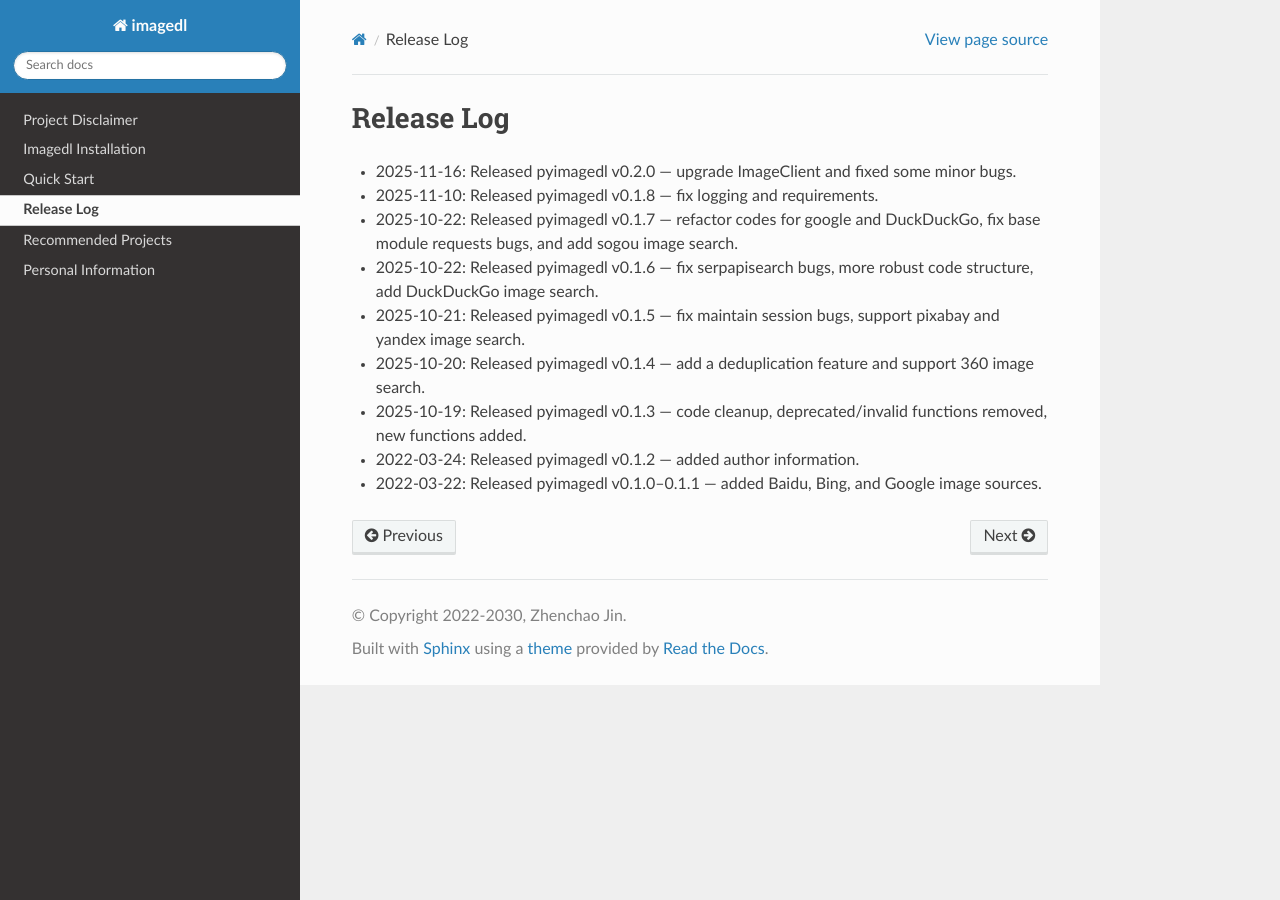
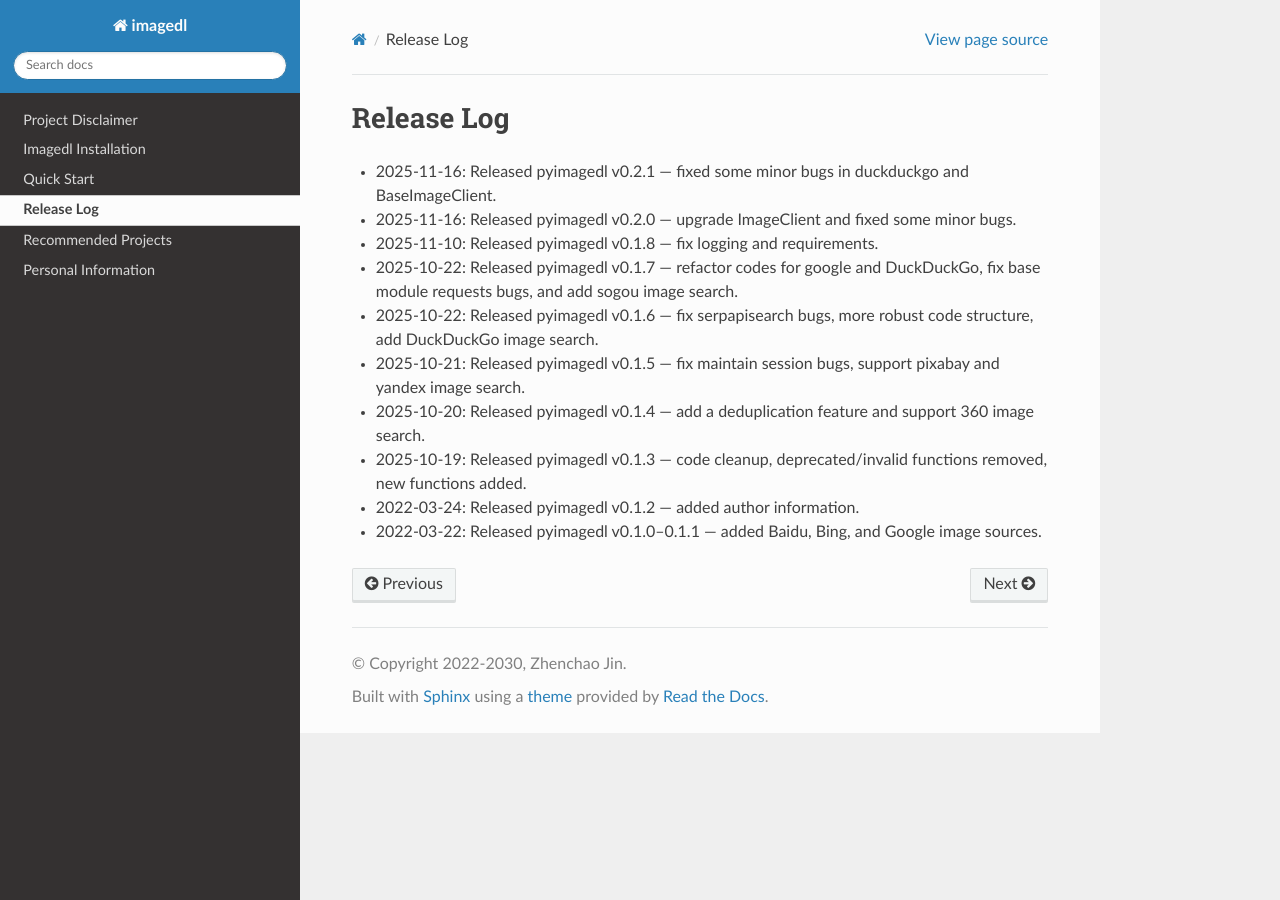
Before and after one commit to CharlesPikachu/imagedl, a Sphinx documentation site: the page built from docs/Changelog.md, in a window 1280 px wide. Built offline with Sphinx 7.4.7 and the Read the Docs theme 3.1.0, drawn with Linux system fonts in a browser that asks for light colours.

Commit message:
pass workflow, release imagedl v0.2.1

```diff
--- a/docs/Changelog.md
+++ b/docs/Changelog.md
@@ -1,4 +1,6 @@
 # Release Log
+
+- 2025-11-16: Released pyimagedl v0.2.1 — fixed some minor bugs in duckduckgo and BaseImageClient.
 
 - 2025-11-16: Released pyimagedl v0.2.0 — upgrade ImageClient and fixed some minor bugs.
 
--- a/docs/conf.py
+++ b/docs/conf.py
@@ -20,7 +20,7 @@
 project = 'imagedl'
 copyright = '2022-2030, Zhenchao Jin'
 author = 'Zhenchao Jin'
-release = '0.2.0'
+release = '0.2.1'
 
 # -- General configuration ---------------------------------------------------
 
--- a/imagedl/__init__.py
+++ b/imagedl/__init__.py
@@ -5,7 +5,7 @@ __description__ = 'Imagedl: Search and download images from specific websites'
 '''url'''
 __url__ = 'https://github.com/CharlesPikachu/imagedl'
 '''version'''
-__version__ = '0.2.0'
+__version__ = '0.2.1'
 '''author'''
 __author__ = 'Zhenchao Jin'
 '''email'''
```
Also changed, not shown: README.md (+1 -0 lines), 1 other file.
